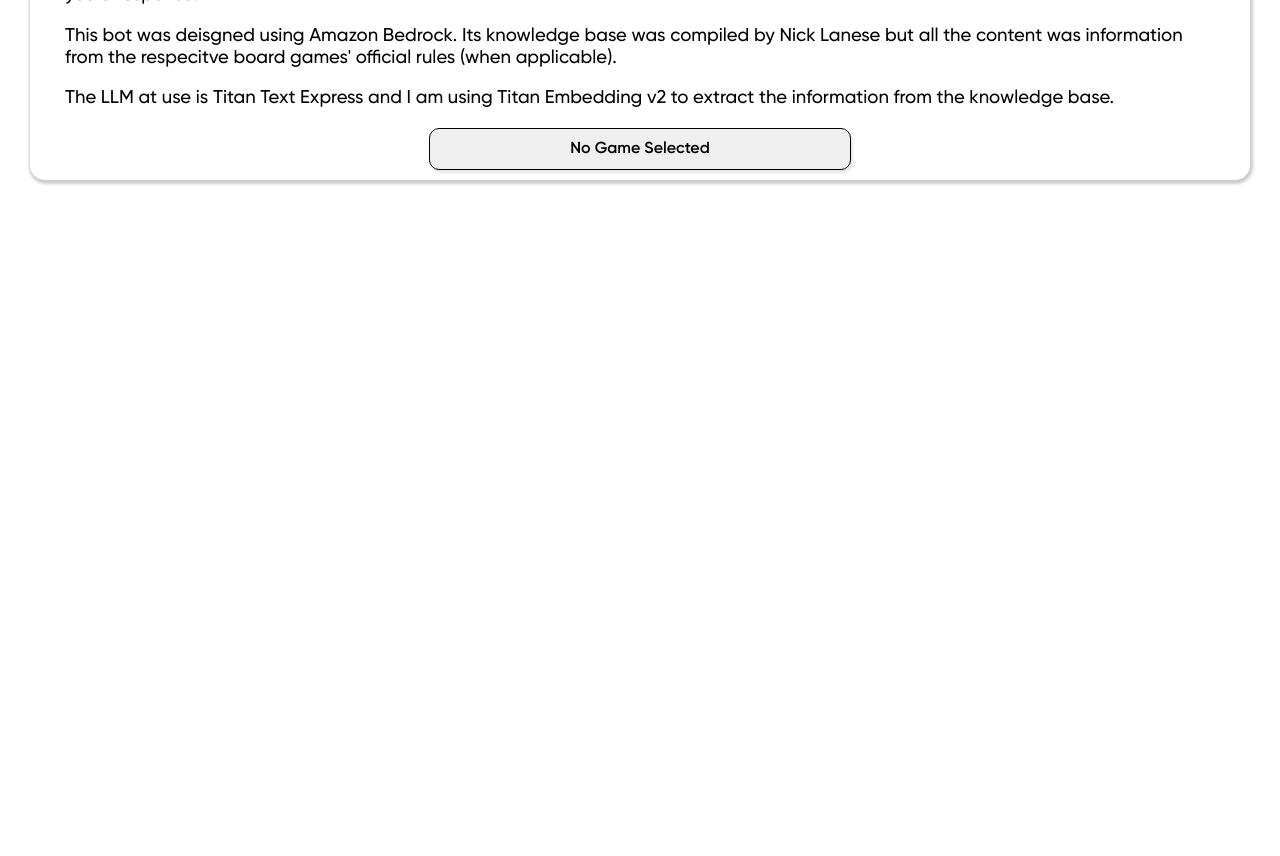
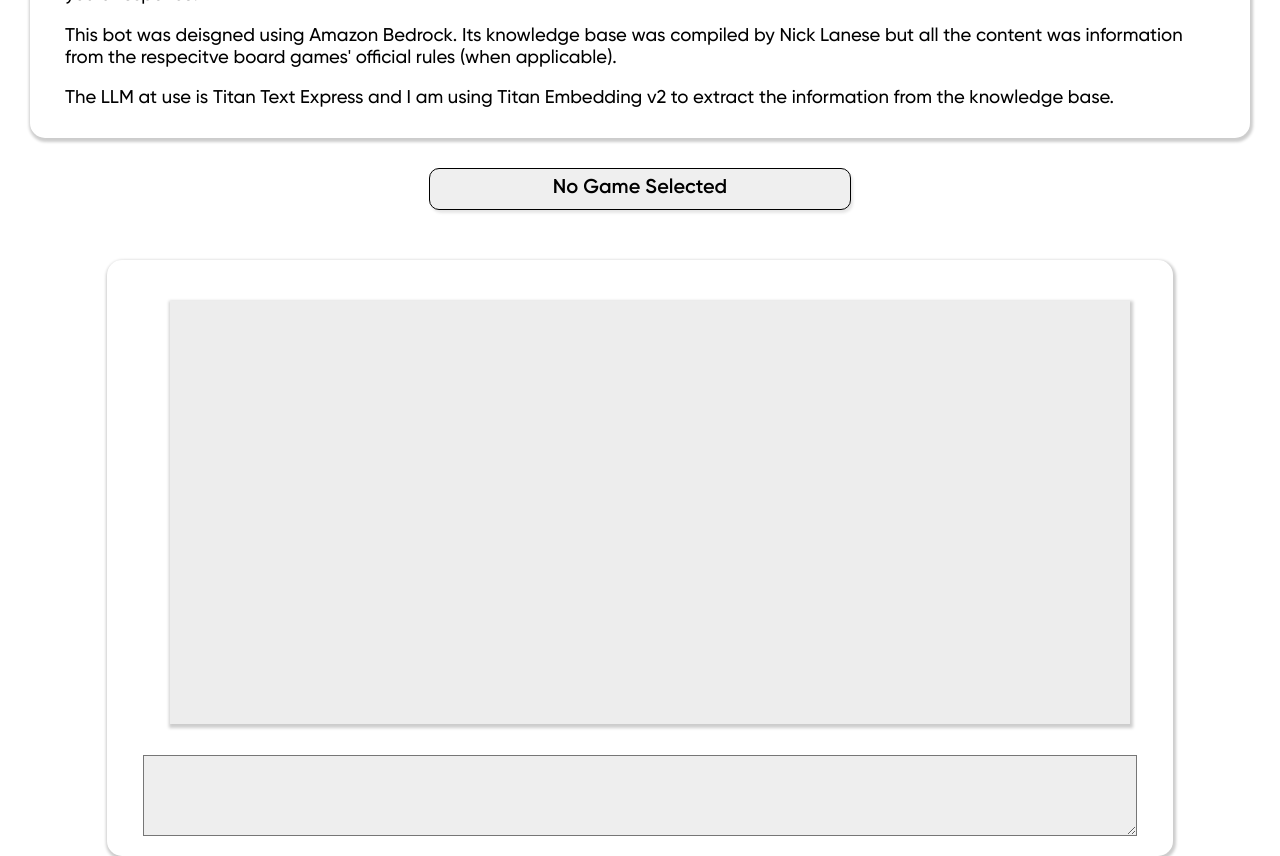
Before and after one commit to NLanese/the-codex, a Next.js app: page /showcases/projects/boardgameMaster_AI in a window 1280 px wide. Shown: the part 260-1116 px from the top of the page. Before the commit the page ends 800 px from the top, so only its background shows below. Built offline with nearby package versions, Linux system fonts and the light colour scheme.

Commit message:
Update boardgameMaster_AI.js

```diff
--- a/pages/showcases/projects/boardgameMaster_AI.js
+++ b/pages/showcases/projects/boardgameMaster_AI.js
@@ -49,6 +49,7 @@ export default function BoardGameMasterAIProjectPage() {
 return (
     <div style={{marginTop: 20}}>
         <div style={Styles.Fonts.pageTitle}>The Board Game Master AI</div>
+
             <div style={{display: 'flex', flexDirection: 'row'}}>
                 <OstCard style={{margin: "30px", flex: 12}}>
                     <div style={Styles.Sections.lessonContent}>
@@ -67,11 +68,16 @@ return (
                         The LLM at use is Titan Text Express and I am using Titan Embedding v2 to extract the information from the knowledge base.
                         </p>
                     </div>
+                </OstCard>
+            </div>
 
-            <div style={{...Styles.Sections.lessonContent, justifyContent: 'center', display: 'flex'}}>
+            <div style={{...Styles.Sections.lessonContent, alignItems: 'center', display: 'flex', flexDirection: 'column'}}>
+                <div>
                     <OstrichDropDown
-                    boxStyle={{width: 400}}
+                        boxStyle={{width: 400, alignContent: 'center'}}
                         title={determineDropTitle()}
+                        titleStyle={{fontSize: 20}}
+                        onDrawerClick={(drawer) => setSelGame(drawer)}
                         drawers={[
                             "Checkers",
                             "Chess",
@@ -81,6 +87,27 @@ return (
                     />
                 </div>
 
+                <OstCard style={{marginTop: 50, height: '45vw', width: '85%'}}>
+                    <OstCard style={{marginTop: '3%', height: '70%', width: '90%', marginLeft: '5%', borderRadius: 0, backgroundColor: '#ededed'}}>
+
+                    </OstCard>
+                    <textarea
+                        type="textarea"
+                        onChange={(event) => console.log(event.target)}
+                        style={{
+                            marginTop: '3%',
+                            height: '14%',
+                            width: '95%',
+                            marginLeft: '2.5%',
+                            borderRadius: 0,
+                            backgroundColor: '#eee',
+                            fontSize: 18,
+                            padding: 20,
+                            boxSizing: 'border-box',
+                            verticalAlign: 'top',
+                            fontFamily: 'Gilroy'
+                        }}
+                    />
                 </OstCard>
             </div>
     </div>
```
Lines whose indentation alone changed are shown as unchanged.
